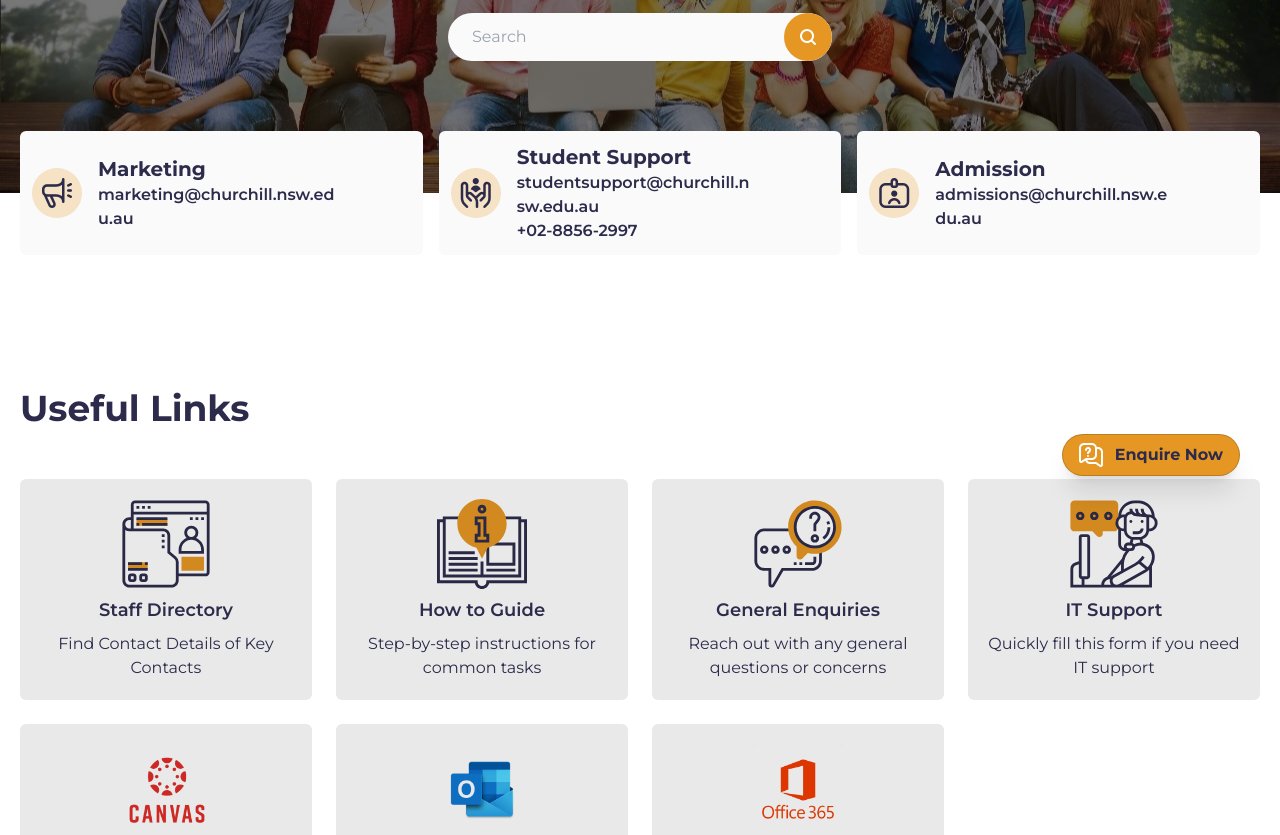
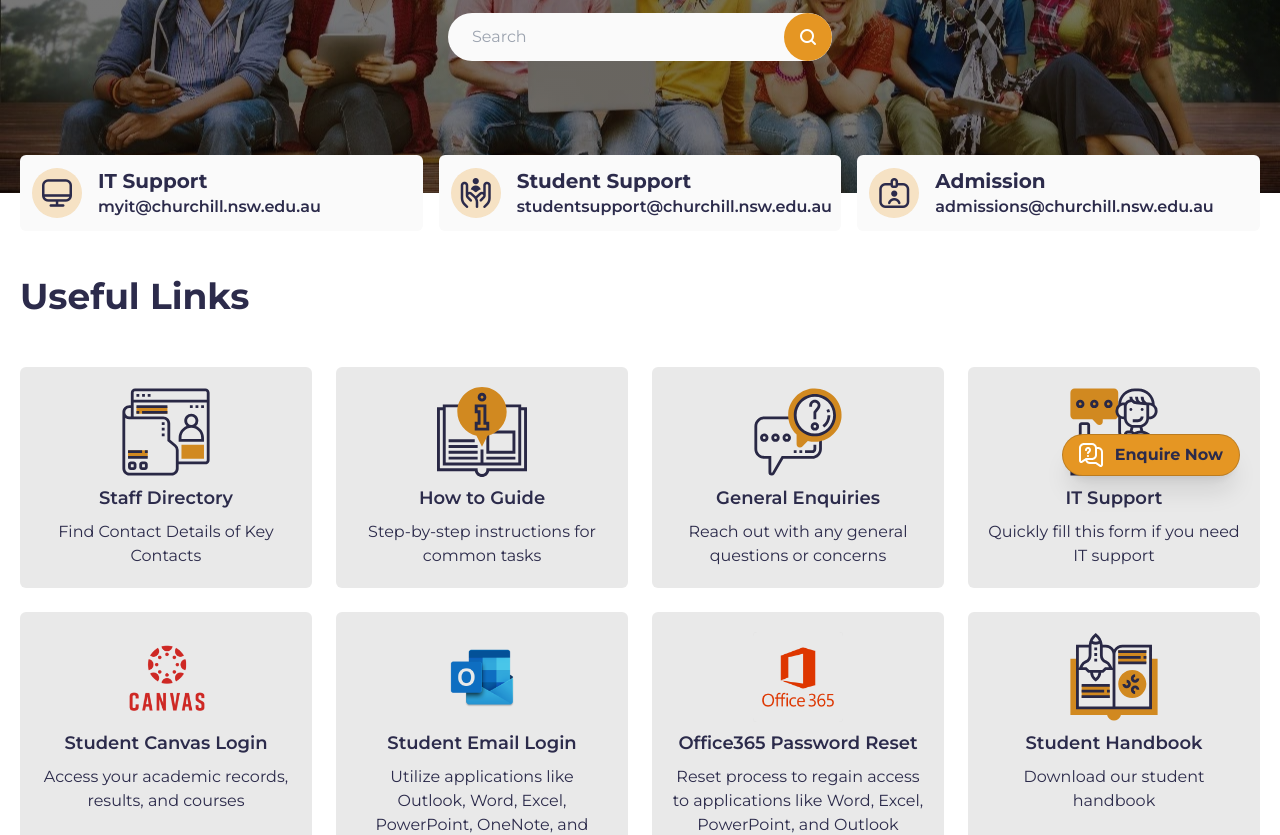
Before and after one commit to Weboro/ChurchillStudentHub, a Next.js app: page / in a window 1280 px wide. Shown: the part 300-1135 px from the top of the page. Built offline with nearby package versions, Linux system fonts and the light colour scheme.

Commit message:
FIX: Issues

```diff
--- a/src/app/globals.css
+++ b/src/app/globals.css
@@ -190,56 +190,6 @@ li {
   }
 }
 
-.list-decor li {
-  list-style: none;
-  background-image: url("/assets/thunder-list-style.png");
-  background-repeat: no-repeat;
-  background-position: left center;
-  background-size: 15px 25px;
-  padding-left: 30px;
-}
-
-.custom-scrollbar::-webkit-scrollbar {
-  width: 5px;
-}
-
-.custom-scrollbar::-webkit-scrollbar-thumb:hover {
-  background: #555;
-}
-.custom-scrollbar::-webkit-scrollbar-track {
-  background: #f1f1f1;
-}
-
-.custom-scrollbar::-webkit-scrollbar-thumb {
-  background: #888;
-}
-.dynamicTextDesign h2 {
-  font-size: 30px;
-  font-weight: bold;
-  color: #091f40;
-  padding-bottom: 10px;
-}
-.dynamicTextDesign h3 {
-  font-size: 20px;
-  font-weight: bold;
-  color: #091f40;
-  padding-bottom: 10px;
-  padding-top: 10px;
-}
-.dynamicTextDesign ul {
-  list-style-type: disc;
-  margin-bottom: 20px;
-}
-
-.dynamicTextDesign li {
-  margin-left: 30px;
-  margin-bottom: 10px;
-}
-.dynamicTextDesign a {
-  color: #8d5900;
-  text-decoration: underline;
-}
-
 .m-5 {
   margin: 1rem;
 }
@@ -388,7 +338,7 @@ tr:nth-child(even) {
   line-height: 24px;
 }
 .rich-text-container ul {
-  list-style-type: disc;
+  list-style-image: url("/assets/bullet-point.svg");
 }
 .rich-text-container ul > li,
 .rich-text-container ol > li {
--- a/src/app/page.tsx
+++ b/src/app/page.tsx
@@ -15,9 +15,10 @@ import React from "react";
 const Home = () => {
   return (
     <main className="">
+      <HeroSection />
+      <div className="md:hidden mt-[32px]"></div>
+
       <div className="flex flex-col gap-[32px] lg:gap-[64px]">
-        <HeroSection />
-
         <UsefulLinkSection />
 
         <AIHelpSection />
--- a/src/app/request-form/page.jsx
+++ b/src/app/request-form/page.jsx
@@ -13,10 +13,8 @@ export const metadata = {
   // },
 };
 
-import { requestList } from "@/constDatas/requestList";
-
 const RequestFormPage = () => {
-  // const requestLists = navItems[3].Catagories;
+  const requestFormData = navItems[3].Catagories;
 
   return (
     <main className="min-h-[80vh]">
@@ -43,7 +41,7 @@ const RequestFormPage = () => {
             </h2>
             <div className="">
               <div className="flex flex-col gap-5">
-                {requestList?.map((item, index) => (
+                {requestFormData?.map((item, index) => (
                   <RequestFormCard
                     key={index}
                     menuTitle={item?.menuTitle}
@@ -52,7 +50,7 @@ const RequestFormPage = () => {
                     slug={item?.slug}
                     btnTitle={item?.btnTitle}
                     target={item?.target}
-                    iconStyles={item?.iconStyles}
+                    iconStyles={item?.icon}
                   />
                 ))}
               </div>
--- a/src/components/cards/KeyDatesCard.jsx
+++ b/src/components/cards/KeyDatesCard.jsx
@@ -46,7 +46,7 @@ const KeyDatesCard = ({
           </h2>
         </div>
 
-        <div className="flex gap-2 items-center flex-wrap text-sm">
+        {/* <div className="flex gap-2 items-center flex-wrap text-sm">
           {audience.map((item, index) => (
             <p
               className="bg-primary-orange/20 text-neutral-950/75 px-3 py-1 rounded-full whitespace-nowrap"
@@ -63,7 +63,7 @@ const KeyDatesCard = ({
               {item}
             </p>
           ))}
-        </div>
+        </div> */}
       </div>
     </>
   );
--- a/src/components/cards/PatternBannerCard.jsx
+++ b/src/components/cards/PatternBannerCard.jsx
@@ -19,17 +19,18 @@ const PatternBannerCard = ({
         backgroundSize: "cover",
         backgroundPosition: "center",
       }}
-      className="h-[45vh] flex items-center"
+      className="min-h-[30vh] flex items-center"
     >
       <div className="container mx-auto px-5">
-        <div className="flex flex-col items-center justify-center gap-8 ">
-          <h2 className="text-3xl md:text-5xl font-bold text-center text-[#eb9320]">
+        <div className="flex flex-col gap-4">
+          <h2 className="text-3xl md:text-5xl font-bold text-center text-[#eb9320] capitalize">
             {title}
           </h2>
 
           {description && (
-            <p className="w-fit text-center mx-auto">{description}</p>
+            <p className="w-fit text-sm text-center mx-auto">{description}</p>
           )}
+
           {(BtnAText || BtnBText) && (
             <div className="flex flex-col md:flex-row gap-4 items-center justify-center">
               {BtnAText && (
--- a/src/components/sections/SupportSection/SupportSection.jsx
+++ b/src/components/sections/SupportSection/SupportSection.jsx
@@ -5,7 +5,7 @@ const SupportSection = () => {
   return (
     <div className="container mx-auto px-5 flex flex-col gap-[32px] lg:gap-[64px]">
       <h2 className="text-4xl mt-10 font-bold w-fit mx-auto text-center">
-        Support
+        Other Additional Support
       </h2>
 
       <div className="grid grid-cols-1 md:grid-cols-3 gap-6">
--- a/src/components/sections/homeSections/HeroSection.jsx
+++ b/src/components/sections/homeSections/HeroSection.jsx
@@ -2,15 +2,15 @@ import { TopBannerCard } from "@/components";
 
 const cardsData = [
   {
-    title: "marketing ",
-    icon: "fi fi-rr-megaphone",
-    email: "marketing@churchill.nsw.edu.au",
+    title: "IT Support",
+    icon: "fi fi-rr-computer",
+    email: "myit@churchill.nsw.edu.au",
   },
   {
     title: "Student Support",
     icon: "fi fi-rr-hr-person",
     email: "studentsupport@churchill.nsw.edu.au",
-    phone: "+02-8856-2997",
+    // phone: "+02-8856-2997",
   },
   {
     title: "Admission",
@@ -36,29 +36,32 @@ const HeroSection = () => {
             {cardsData.map((item, index) => (
               <div
                 key={index}
-                className="bg-neutral-50 p-1 rounded-md flex items-center gap-2"
+                className="bg-neutral-50 p-1 rounded-md flex items-center gap-2 overflow-hidden"
               >
-                <div className="w-[50px] h-[50px] ml-2 aspect-square rounded-full bg-primary-orange/25 grid place-items-center ">
-                  <i className={`${item.icon} flex text-3xl`}></i>
+                <div className=" aspect-square ml-2 rounded-full bg-primary-orange/25 grid place-items-center ">
+                  <i
+                    className={`${item.icon} w-[50px] h-[50px] grid place-items-center m-0 text-3xl`}
+                  ></i>
                 </div>
+
                 <div className="pl-2 py-2">
                   <h2 className="font-bold text-xl capitalize text-left">
                     {item.title}
                   </h2>
 
                   {item.email && (
-                    <a href={`mailto:${item.email}`} className="block w-fit">
-                      <p className="font-semibold max-w-[22ch] break-words text-wrap">
+                    <a href={`mailto:${item.email}`} className="block">
+                      <p className="font-semibold break-words text-wrap">
                         {item.email}
                       </p>
                     </a>
                   )}
 
-                  {item.phone && (
+                  {/* {item.phone && (
                     <a href={`tel:${item.phone}`} className="block w-fit">
                       <span className="font-semibold">{item.phone}</span>
                     </a>
-                  )}
+                  )} */}
                 </div>
               </div>
             ))}
--- a/src/constDatas/navItems.js
+++ b/src/constDatas/navItems.js
@@ -252,5 +252,63 @@ export const navItems = [
     title: "Request Form",
     link: "",
     slug: "request-form",
+    Catagories: [
+      {
+        icon: "fi fi-rr-refund-alt",
+        menuTitle: "Refund Request",
+        subTitle: "Request a refund for fees paid.",
+        slug: "refund-request",
+        link: "https://zfrmz.com.au/RXpN4XUu8RZhAhUoWzI3",
+        image: "/assets/heroimage-2.jpeg",
+      },
+      {
+        icon: "fi fi-rr-fingerprint",
+        menuTitle: "Absence Approve",
+        subTitle: "Approve or report absence.",
+        slug: "absence-approve",
+        link: "https://zfrmz.com.au/HpBjIJRs3cplcqIb4Ny1",
+        image: "/assets/heroimage-2.jpeg",
+      },
+      {
+        icon: "fi fi-rr-expense",
+        menuTitle: "Student Payment Schedule",
+        subTitle: "View and manage payment schedules.",
+        slug: "student-payment-schedule",
+        link: "https://zfrmz.com.au/CaS3QBzTw3l18bsh3jPG",
+        image: "/assets/heroimage-2.jpeg",
+      },
+      {
+        icon: "fi fi-rr-convert-shapes",
+        menuTitle: "Change Of Course",
+        subTitle: "Request a change of course.",
+        slug: "change-of-course",
+        link: "https://zfrmz.com.au/X9AZvkNqzDFBpBES0ivh",
+        image: "/assets/heroimage-2.jpeg",
+      },
+      {
+        icon: "fi fi-rr-time-quarter-past",
+        menuTitle: "Deferral",
+        subTitle: "Request a deferral for studies.",
+        slug: "deferral",
+        link: "https://zfrmz.com.au/h2AYLoMcDAZLXZ7OoUle",
+        image: "/assets/heroimage-2.jpeg",
+      },
+      {
+        icon: "fi fi-rr-venus-mars",
+        menuTitle: "Sexual Harrasment Report",
+        subTitle: "Report incidents of sexual harassment.",
+        slug: "sexual-harrasment-report",
+        link: "https://zfrmz.com.au/Vj5JjMTkc8KLrYOdkEpq",
+        image: "/assets/heroimage-2.jpeg",
+      },
+      {
+        icon: "fi fi-rr-credit-card-buyer",
+        menuTitle: "Application For Credit",
+        subTitle: "Apply for credit or financial aid.",
+        slug: "application-for-credit",
+        link: "https://zfrmz.com.au/Yv1WJqg1kclkGVXSRyKU",
+        image: "/assets/heroimage-2.jpeg",
+      },
+    ],
   },
 ];
--- a/src/constDatas/usefulLinksData.js
+++ b/src/constDatas/usefulLinksData.js
@@ -17,9 +17,10 @@ export const usefulLinksData = [
     order: 3,
     image: "/assets/icons/enquiries.svg",
     title: "General Enquiries",
-    url: "",
+    url: "https://forms.zohopublic.com.au/CIHE/form/StudentHubEnquiry/formperma/XilFJje5kQ-h7f4saQYbSV4kJ-kAMiG7p1QNfWEvDXs",
     subTitle: "Reach out with any general questions or concerns",
   },
+
   // {
   //   order: 4,
   //   image: "/assets/icons/digital-form.svg",
@@ -31,7 +32,7 @@ export const usefulLinksData = [
     order: 5,
     image: "/assets/icons/it-support.svg",
     title: "IT Support",
-    url: "",
+    url: "/support/student-it-support",
     subTitle: "Quickly fill this form if you need IT support",
   },
   {
@@ -60,6 +61,13 @@ export const usefulLinksData = [
     subTitle:
       "Reset process to regain access to applications like Word, Excel, PowerPoint, and Outlook",
   },
+  {
+    order: 9,
+    image: "/assets/icons/student-handbook.svg",
+    title: "Student Handbook",
+    url: "",
+    subTitle: "Download our student handbook",
+  },
   // {
   //   order: 9,
   //   image: "/assets/usi-icon.png",
```
Also changed, not shown: public/assets/bullet-point.svg (added), public/assets/icons/student-handbook.svg (added), src/constDatas/SupportData.js.
